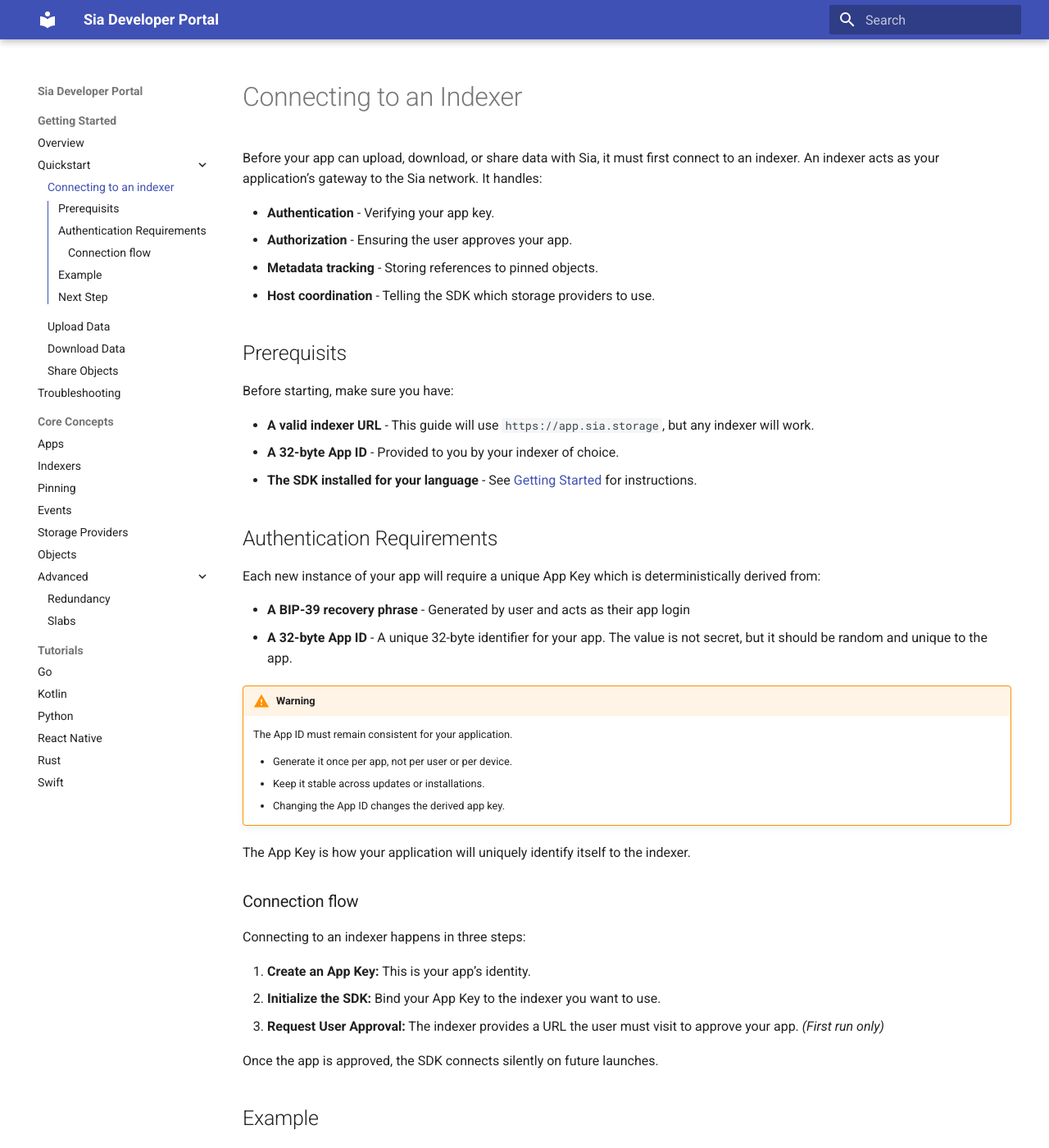
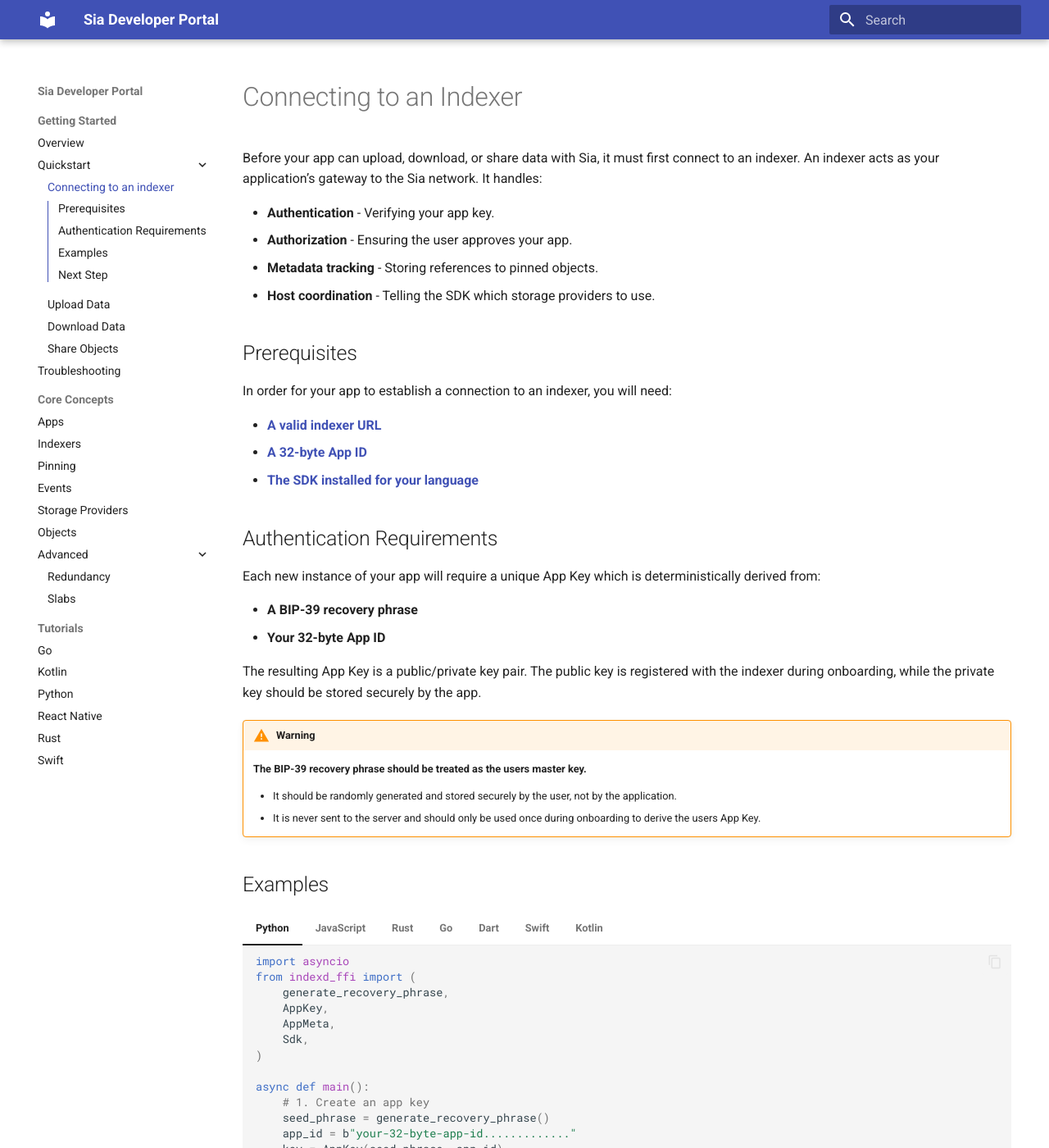
Before and after one commit to SiaFoundation/developer-portal, an MkDocs documentation site: the page built from docs/getting-started/quickstart/connecting-to-an-indexer.md, in a window 1280 px wide and 1400 px high. Shown: the whole window at 82% size. Built offline with MkDocs 1.6.1 and Material for MkDocs 9.7.7, drawn with Linux system fonts in a browser that asks for light colours; some of the changed text lies outside the part shown.

Commit message:
Improved explainations around the App ID, App Key, and the Recovery Phrase.
Affected documents:
 - getting-started/README.md
 - getting-started/quickstart/connecting-to-an-indexer.md

````diff
--- a/docs/getting-started/quickstart/connecting-to-an-indexer.md
+++ b/docs/getting-started/quickstart/connecting-to-an-indexer.md
@@ -7,40 +7,30 @@
   * **Metadata tracking** - Storing references to pinned objects.
   * **Host coordination** - Telling the SDK which storage providers to use.
 
-## Prerequisits
+## Prerequisites
 
-Before starting, make sure you have:
+In order for your app to establish a connection to an indexer, you will need:
 
-* **A valid indexer URL** - This guide will use `https://app.sia.storage`, but any indexer will work.
-* **A 32-byte App ID** - Provided to you by your indexer of choice.
-* **The SDK installed for your language** - See [Getting Started](../README.md) for instructions.
+* [**A valid indexer URL**](../README.md#indexer-url)
+* [**A 32-byte App ID**](../README.md#app-id)
+* [**The SDK installed for your language**](../README.md#sia-sdk)
 
 ## Authentication Requirements
 
 Each new instance of your app will require a unique App Key which is deterministically derived from:
 
-* **A BIP-39 recovery phrase** - Generated by user and acts as their app login
-* **A 32-byte App ID** - A unique 32-byte identifier for your app. The value is not secret, but it should be random and unique to the app.
+* **A BIP-39 recovery phrase**
+* **Your 32-byte App ID**
+
+The resulting App Key is a public/private key pair. The public key is registered with the indexer during onboarding, while the private key should be stored securely by the app.
+
 !!! warning
-    The App ID must remain consistent for your application.
+    **The BIP-39 recovery phrase should be treated as the users master key.**
 
-    * Generate it once per app, not per user or per device.
-    * Keep it stable across updates or installations.
-    * Changing the App ID changes the derived app key.
+    * It should be randomly generated and stored securely by the user, not by the application.
+    * It is never sent to the server and should only be used once during onboarding to derive the users App Key.
 
-The App Key is how your application will uniquely identify itself to the indexer.
-
-### Connection flow
-
-Connecting to an indexer happens in three steps:
-
-1. **Create an App Key:** This is your app’s identity.
-2. **Initialize the SDK:** Bind your App Key to the indexer you want to use.
-3. **Request User Approval:** The indexer provides a URL the user must visit to approve your app. *(First run only)*
-
-Once the app is approved, the SDK connects silently on future launches.
-
-## Example
+## Examples
 
 === "Python"
     ```python
@@ -53,9 +43,9 @@
     )
 
     async def main():
-        # 1. Create or restore your app key
+        # 1. Create an app key
         seed_phrase = generate_recovery_phrase()
-        app_id = b'\x01' * 32
+        app_id = b"your-32-byte-app-id............."
         key = AppKey(seed_phrase, app_id)
 
         # 2. Initialize the SDK
@@ -95,8 +85,6 @@
 === "Kotlin"
     *🚧 Coming soon*
 
-*This example is safe to copy/paste. Replace the placeholder Connection ID with your own 32 bytes.*
-
 ## Next Step
 [← Getting Started](../README.md){ .md-button }
 [Upload Data →](upload-data.md){ .md-button }
````
Also changed, not shown: docs/getting-started/README.md (+9 -10 lines).
